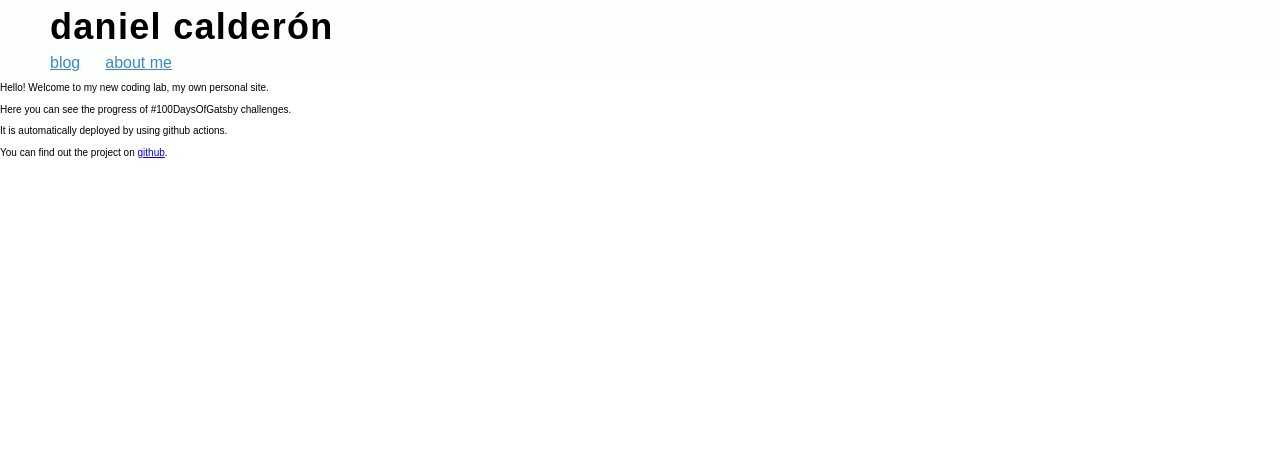
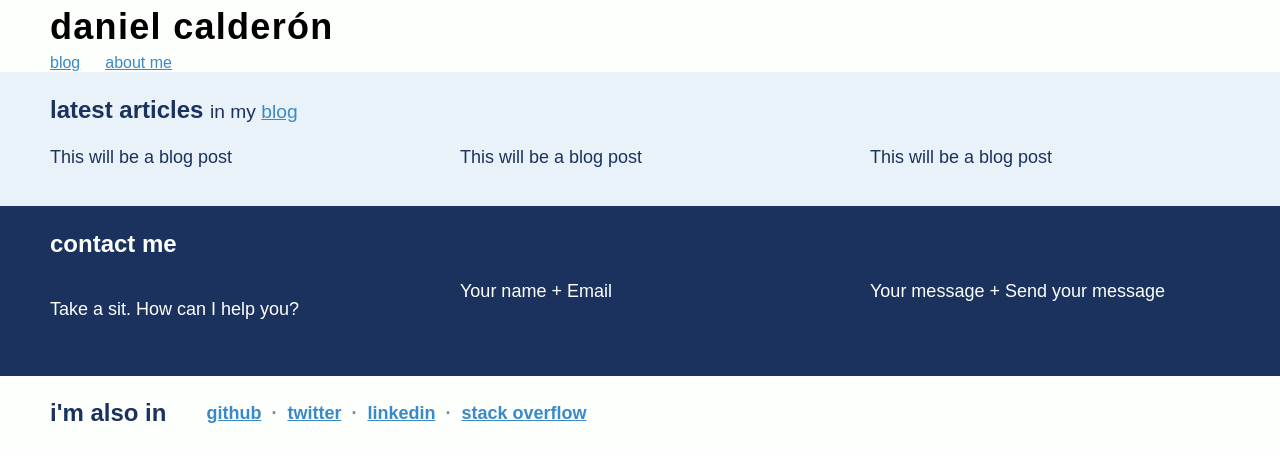
Before and after one commit to calderon/blog, a Gatsby site: page / in a window 1280 px wide. Built offline with nearby package versions, Linux system fonts and the light colour scheme; Gatsby itself is replaced by a stand-in of ours; a web font is replaced by a local one.

Commit message:
#3 Update homepage

```diff
--- a/src/pages/index.js
+++ b/src/pages/index.js
@@ -1,19 +1,89 @@
 import React from "react"
+import { Link } from "gatsby"
+import styled from "styled-components"
 
 import Layout from "../components/layoutDefault"
+import Heading from "../components/Heading"
+import {
+  Container,
+  ContainerHeader,
+  ContainerHeading,
+  ContainerMain,
+} from "../components/Container"
+import List from "../components/List"
+
+const StyledListItem = styled.li`
+  font-weight: 700;
+
+  &::after {
+    content: "·";
+    margin: 0 1rem;
+  }
+
+  &:last-child {
+    &::after {
+      content: "";
+    }
+  }
+`
+
+const ListItem = props => {
+  return (
+    <StyledListItem>
+      <a href={props.url} rel="me external" title={props.children}>
+        {props.children}
+      </a>
+    </StyledListItem>
+  )
+}
 
 const Home = props => {
   return (
     <Layout>
-      <p>Hello! Welcome to my new coding lab, my own personal site.</p>
-      <p>Here you can see the progress of #100DaysOfGatsby challenges.</p>
+      <Container main tertiary>
+        <ContainerHeader>
+          <ContainerHeading>
+            Latest articles{" "}
+            <small>
+              in my <Link to="/">blog</Link>
+            </small>
+          </ContainerHeading>
+        </ContainerHeader>
 
-      <p>It is automatically deployed by using github actions.</p>
+        <ContainerMain columnize={3}>
+          <div>This will be a blog post</div>
+          <div>This will be a blog post</div>
+          <div>This will be a blog post</div>
+        </ContainerMain>
+      </Container>
 
-      <p>
-        You can find out the project on{" "}
-        <a href="https://github.com/calderon/blog">github</a>.
-      </p>
+      <Container main primary>
+        <ContainerHeader>
+          <ContainerHeading>Contact me</ContainerHeading>
+        </ContainerHeader>
+        <ContainerMain columnize={3}>
+          <p>Take a sit. How can I help you?</p>
+          <div>Your name + Email</div>
+          <div>Your message + Send your message</div>
+        </ContainerMain>
+      </Container>
+
+      <Container main bright inline>
+        <ContainerHeading>I'm also in</ContainerHeading>
+        <List unstyled inlineBlock>
+          <ListItem url="https://github.com/calderon">github</ListItem>
+
+          <ListItem url="https://twitter.com/dcalderon">twitter</ListItem>
+
+          <ListItem url="http://linkedin.com/in/danielcalderon">
+            linkedin
+          </ListItem>
+
+          <ListItem url="https://stackoverflow.com/users/7442990/daniel-calder%c3%b3n-portillo">
+            stack overflow
+          </ListItem>
+        </List>
+      </Container>
     </Layout>
   )
 }
```
Also changed, not shown: 1 other file.
